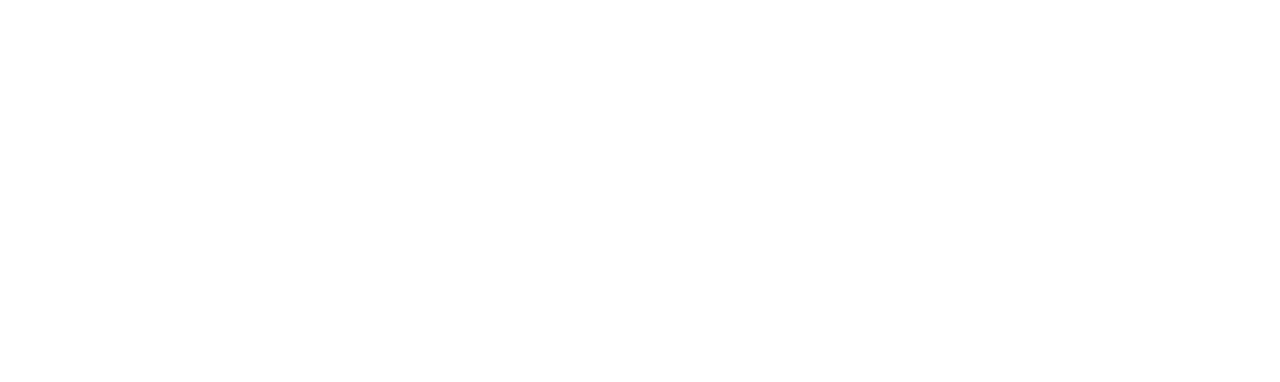
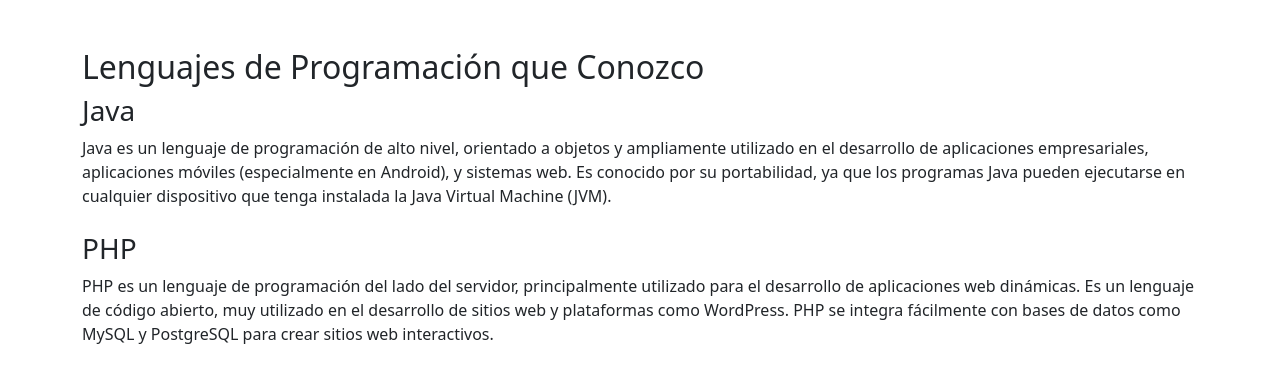
Before and after one commit to JoelBonillaG/PracticaGit4A_BonillaJoel, a plain HTML site: page experiencia.html in a window 1280 px wide. Drawn offline with nearby package versions, Linux system fonts and the light colour scheme.

Commit message:
Se agrego la experiencia de los lenguajes de programación

```diff
--- a/experiencia.html
+++ b/experiencia.html
@@ -1,9 +1,45 @@
 <!DOCTYPE html>
-<html lang="en">
+<html lang="es">
   <head>
     <meta charset="UTF-8" />
     <meta name="viewport" content="width=device-width, initial-scale=1.0" />
     <title>Experiencia</title>
+    <link
+      href="https://cdn.jsdelivr.net/npm/bootstrap@5.3.0-alpha1/dist/css/bootstrap.min.css"
+      rel="stylesheet"
+    />
   </head>
-  <body></body>
+  <body>
+    <div class="container mt-5">
+      <section id="lenguajes-de-programacion">
+        <h2 class="mt-5">Lenguajes de Programación que Conozco</h2>
+
+        <div class="mb-4">
+          <h3>Java</h3>
+          <p>
+            Java es un lenguaje de programación de alto nivel, orientado a
+            objetos y ampliamente utilizado en el desarrollo de aplicaciones
+            empresariales, aplicaciones móviles (especialmente en Android), y
+            sistemas web. Es conocido por su portabilidad, ya que los programas
+            Java pueden ejecutarse en cualquier dispositivo que tenga instalada
+            la Java Virtual Machine (JVM).
+          </p>
+        </div>
+
+        <div>
+          <h3>PHP</h3>
+          <p>
+            PHP es un lenguaje de programación del lado del servidor,
+            principalmente utilizado para el desarrollo de aplicaciones web
+            dinámicas. Es un lenguaje de código abierto, muy utilizado en el
+            desarrollo de sitios web y plataformas como WordPress. PHP se
+            integra fácilmente con bases de datos como MySQL y PostgreSQL para
+            crear sitios web interactivos.
+          </p>
+        </div>
+      </section>
+    </div>
+
+    <script src="https://cdn.jsdelivr.net/npm/bootstrap@5.3.0-alpha1/dist/js/bootstrap.bundle.min.js"></script>
+  </body>
 </html>
```
